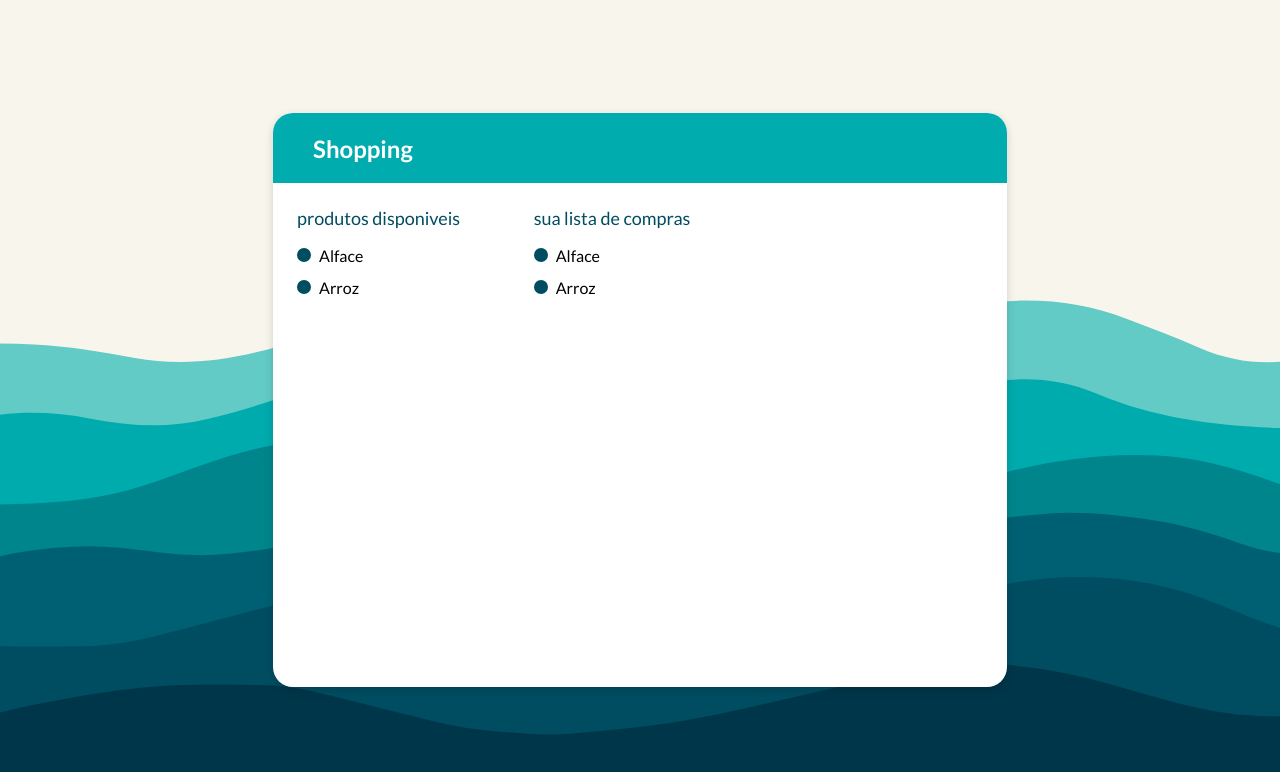
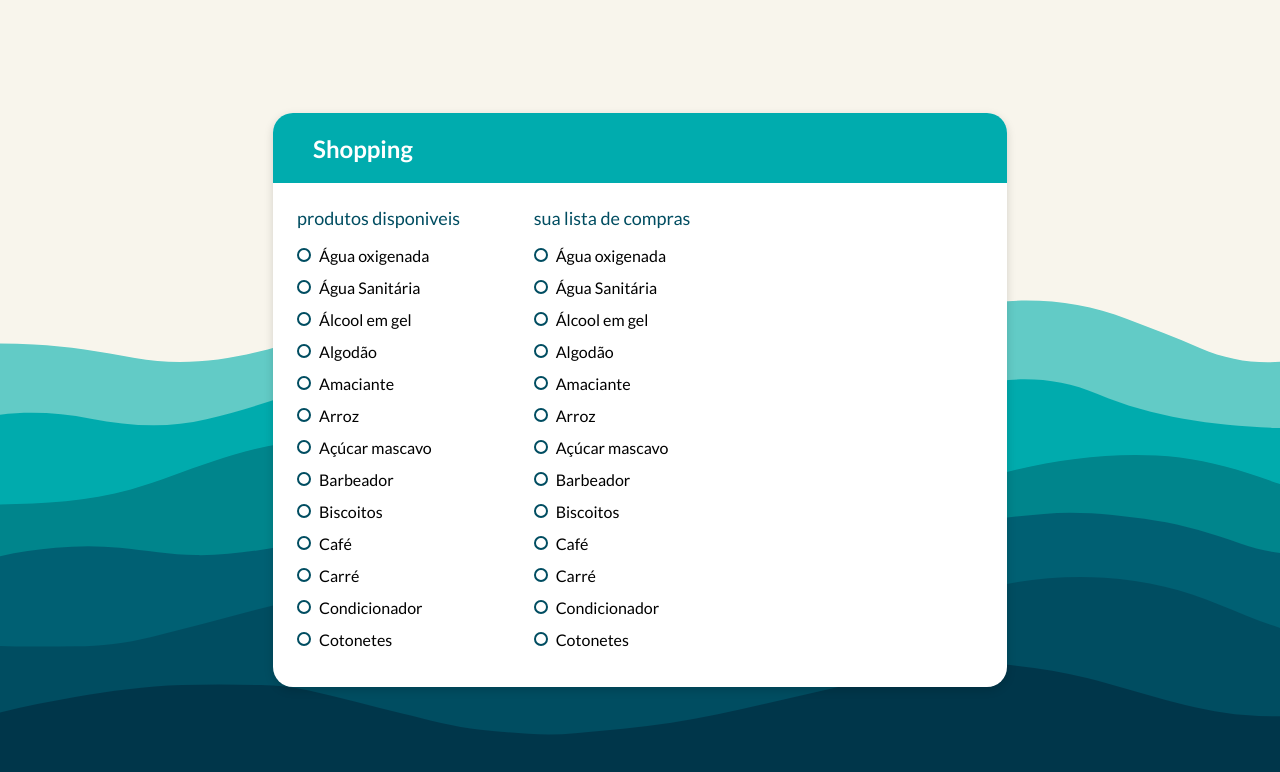
Before and after one commit to thiago-henrique-dev/algashopping, a React (Create React App) app: page / in a window 1280 px wide. Shown: the top 772 px of the page. Built offline with nearby package versions, Linux system fonts and the light colour scheme; a web font is replaced by a local one.

Commit message:
created function handleToggle..

```diff
--- a/src/components/App/App.jsx
+++ b/src/components/App/App.jsx
@@ -1,4 +1,4 @@
-import React, {useEffect, useState} from 'react'
+import React, { useState} from 'react'
 import Checkbox from '../../shared/CheckBox/Checkbox'
 import LineChart from '../../shared/LineChart/LineChart'
 import AppContainer from '../AppContainer/AppContainer'
@@ -11,21 +11,41 @@ import { Container, Wrapper } from './App.styles'
 function App(){
    const [products, setProducts] = useState(productsMock.products)
 
+   function handleToggle(id, checked, name){
+      const newProducts = products.map(product =>
+      product.id === id
+      ? { ...product, checked: !product.checked }
+      : product
+      );
+      setProducts(newProducts)
 
+      //if(product.id === id){
+          //return {
+            //...product,
+            //checked: !products.checked
+          //}
+        ////} else {
+          //return product
+        //}
+
+   }
+
+   const colors = ['#62cbc6', '#00abad', '#00858c', '006073', '#004d61']
 
     return <Wrapper>
        <Container>
             <AppHeader/>
             <AppContainer
-              left={<ShoppingList title="Produtos disponiveis">
-                Produtos disponiveis:
-
-
+              left={<ShoppingList
+                      title="Produtos disponiveis"
+                      products={products}
+                      onToggle={handleToggle}
+                      >
               </ShoppingList>}
               middle={<ShoppingList
                       title="Sua lista de compras"
-
-                      >
+                      products={products}
+                      onToggle={handleToggle}>
 
               </ShoppingList>}
               right={<div>
--- a/src/components/ProductsList/ShoppingList.jsx
+++ b/src/components/ProductsList/ShoppingList.jsx
@@ -1,21 +1,20 @@
-import React from 'react'
-import { Wrapper, Title, Array } from './ShoppingList.styles'
-import Checkbox from '../../shared/CheckBox/Checkbox'
+import React from "react";
+import { Wrapper, Title, Array } from "./ShoppingList.styles";
+import Checkbox from "../../shared/CheckBox/Checkbox";
 
-function ShoppingList({ title, }){
-    return <Wrapper>
-        <Title>
-            {title}
-        </Title>
-        <Array>
-            <Checkbox value={true} title="Alface"/>
-            <Checkbox value={true} title="Arroz"/>
-        </Array>
+function ShoppingList({ title, products, onToggle }) {
+  return (
+    <Wrapper>
+      <Title>{title}</Title>
+      <Array>
+        {products.map((product) => {
+          return <Checkbox value={product.checked}
+                           title={product.name}
+                           onClick={() => onToggle(product.id, product.checked, product.name)}   />;
+        })}
+      </Array>
     </Wrapper>
-
-
-
-
+  );
 }
 
-export default ShoppingList
+export default ShoppingList;
```
Also changed, not shown: src/components/ProductsList/aaa.jsx (deleted).
